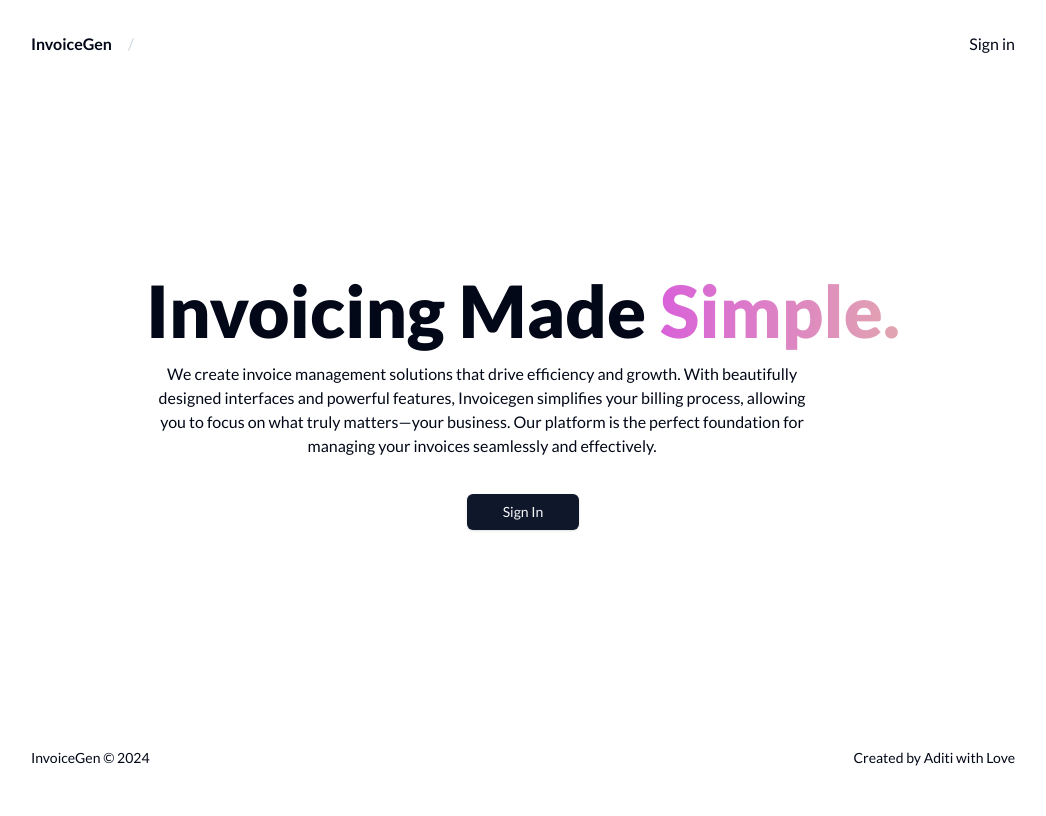
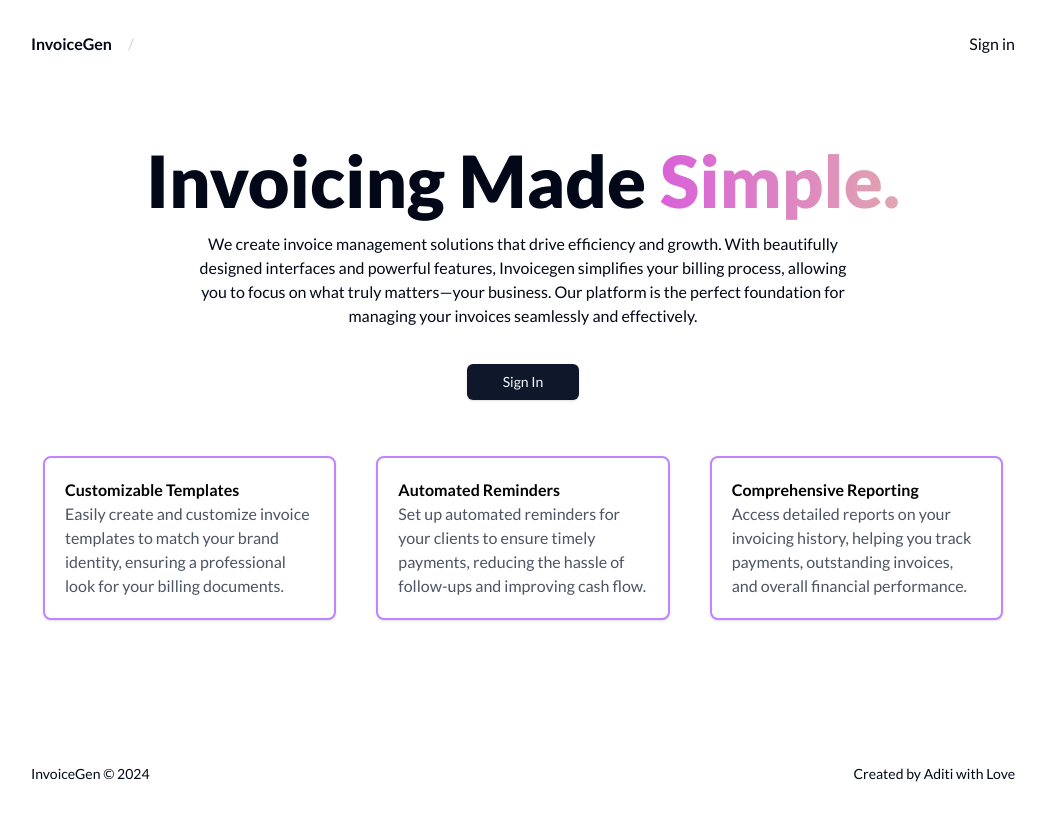
Before and after one commit to aditi755/InvoiceGen, a Next.js app: page / in a window 1280 px wide. Shown: the whole page, without its empty margins (117-1163 px from the left). Built offline with nearby package versions, Linux system fonts and the light colour scheme; no server answers.

Commit message:
ui design

```diff
--- a/src/app/layout.tsx
+++ b/src/app/layout.tsx
@@ -4,7 +4,7 @@ import {
   ClerkProvider,
 } from '@clerk/nextjs'
 import Header from "@/components/Header";
-import Footer from "@/components/Footer";
+
 import { Lato } from "next/font/google";
 
 
@@ -33,7 +33,7 @@ export default function RootLayout({
       >
         <Header />
         {children}
-        <Footer />
+
       </body>
     </html>
     </ClerkProvider>
--- a/src/app/page.tsx
+++ b/src/app/page.tsx
@@ -1,22 +1,45 @@
 import Link from "next/link";
 import { Button } from "@/components/ui/button";
+import Footer from "@/components/Footer";
+
 export default function Home() {
   return (
-    <main className="flex justify-center items-center w-full">
+    <main className="flex justify-center items-center  w-full">
     <div className="flex flex-col gap-4 max-w-5xl">
-    <h1 className="lg:text-7xl text-3xl md:text-6xl font-extrabold mx-auto">Invoicing Made <span className="gradient-text w-20 h-20">Simple.</span></h1>
+    <h1 className="lg:text-7xl text-3xl md:text-6xl font-extrabold mx-auto mt-10">Invoicing Made <span className="gradient-text w-20 h-20">Simple.</span></h1>
 
-    <p className="hidden md:block text-center max-w-md md:max-w-2xl">
+
+    <p className="hidden md:block text-center mx-auto md:max-w-2xl">
     We create invoice management solutions that drive efficiency and growth. With beautifully designed interfaces and powerful features, Invoicegen simplifies your billing process, allowing you to focus on what truly matters—your business. Our platform is the perfect foundation for
     <span className="mx-auto" > managing your invoices seamlessly and effectively.</span>
     </p>
 
-    <p className="md:hidden text-center max-w-sm md:max-w-2xl">
+    <p className="md:hidden text-center mx-auto  max-w-sm ">
     We create invoice management solutions that drive efficiency and growth. With beautifully designed interfaces and powerful features, Invoicegen simplifies your billing process, allowing you to focus on what truly matters—your business.
     </p>
+
       <Button className="w-28 mt-5 mx-auto">
      <Link href="/dashboard">Sign In</Link>
       </Button>
+
+
+      <div className="grid grid-cols-1 md:grid-cols-2 lg:grid-cols-3 gap-10  mx-auto mb-20 mt-10 px-2 md:px-8">
+      <div className="bg-white p-5 rounded-lg shadow border-2 border-purple-400">
+        <h2 className="text-black font-bold">Customizable Templates</h2>
+        <p className="text-gray-600">Easily create and customize invoice templates to match your brand identity, ensuring a professional look for your billing documents.</p>
+      </div>
+      <div className="bg-white p-5 rounded-lg shadow border-2 border-purple-400 ">
+        <h2 className="text-black font-bold">Automated Reminders</h2>
+        <p className="text-gray-600">Set up automated reminders for your clients to ensure timely payments, reducing the hassle of follow-ups and improving cash flow.</p>
+      </div>
+      <div className="bg-white p-5 rounded-lg shadow border-2 border-purple-400 ">
+        <h2 className="text-black font-bold">Comprehensive Reporting</h2>
+        <p className="text-gray-600">Access detailed reports on your invoicing history, helping you track payments, outstanding invoices, and overall financial performance.</p>
+      </div>
+    </div>
+
+
+    <Footer />
     </div>
     </main>
 
```
